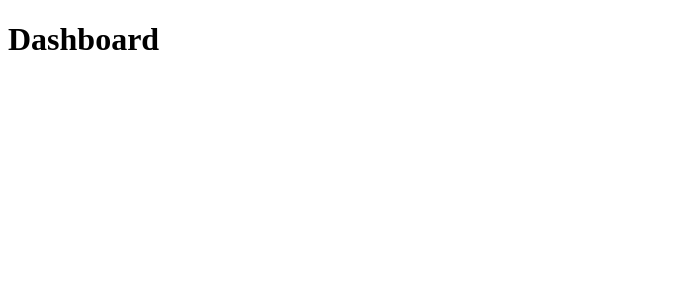
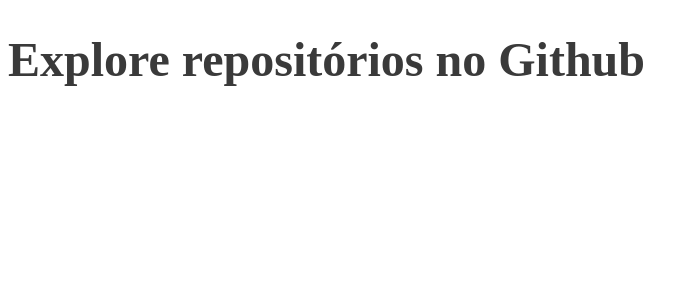
Before and after one commit to Hechprad/GoStack-ReactJS-Level-03, a React (Create React App) app: page / in a window 1280 px wide. Shown: the top 300 px of the page, without its empty margins (0-698 px from the left). Built offline with nearby package versions, Linux system fonts and the light colour scheme.

Commit message:
[develop] - styled-components added to project

```diff
--- a/package.json
+++ b/package.json
@@ -14,6 +14,7 @@
     "react-dom": "^16.13.1",
     "react-router-dom": "^5.2.0",
     "react-scripts": "3.4.1",
+    "styled-components": "^5.1.0",
     "typescript": "~3.7.2"
   },
   "scripts": {
@@ -36,6 +37,7 @@
   },
   "devDependencies": {
     "@types/react-router-dom": "^5.1.5",
+    "@types/styled-components": "^5.1.0",
     "@typescript-eslint/eslint-plugin": "^2.33.0",
     "@typescript-eslint/parser": "^2.33.0",
     "eslint": "^6.8.0",
--- a/src/pages/Dashboard/index.tsx
+++ b/src/pages/Dashboard/index.tsx
@@ -1,7 +1,9 @@
 import React from 'react';
 
+import { Title } from './styles';
+
 const Dashboard: React.FC = () => {
-  return <h1>Dashboard</h1>;
+  return <Title>Explore repositórios no Github</Title>;
 };
 
 export default Dashboard;
--- /dev/null
+++ b/src/pages/Dashboard/styles.ts
@@ -0,0 +1,6 @@
+import styled from 'styled-components';
+
+export const Title = styled.h1`
+  font-size: 48px;
+  color: #3a3a3a;
+`;
```
Also changed, not shown: 1 other file (tests, documents, lock files or other folders).
